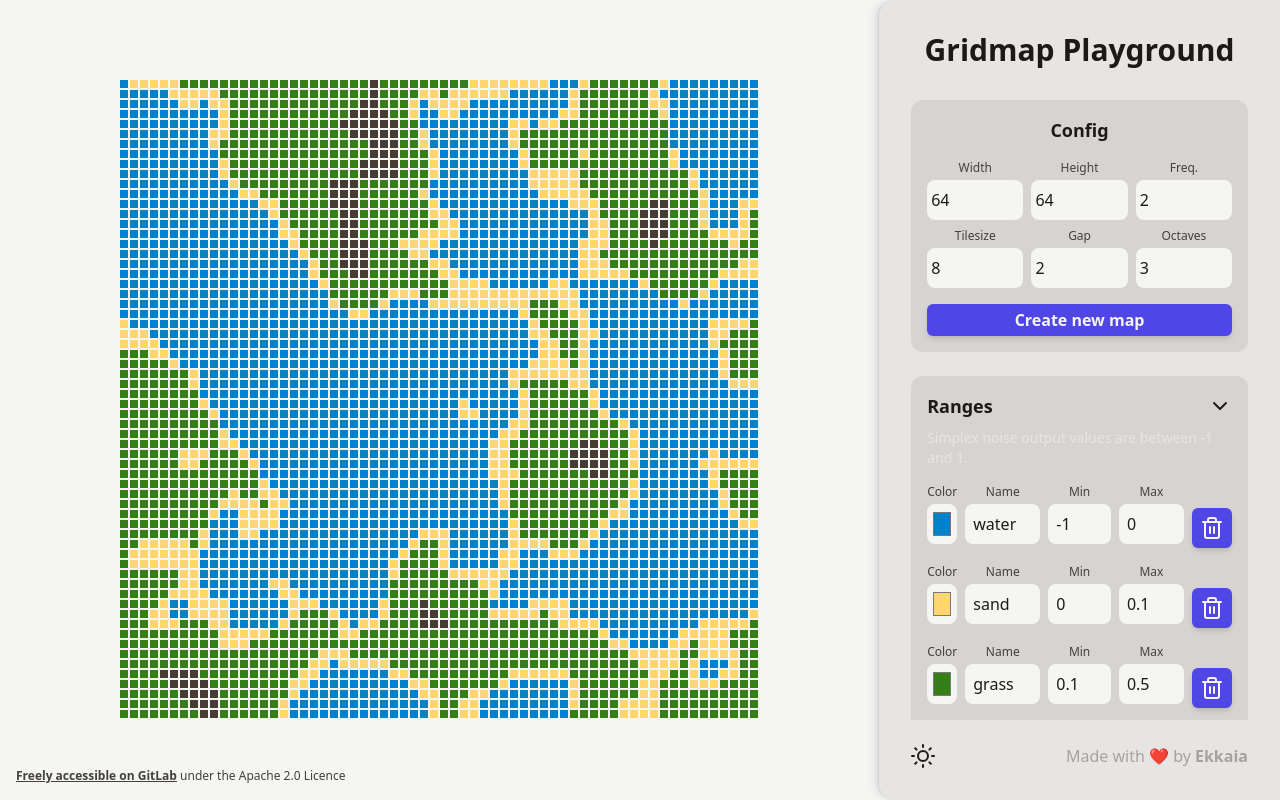
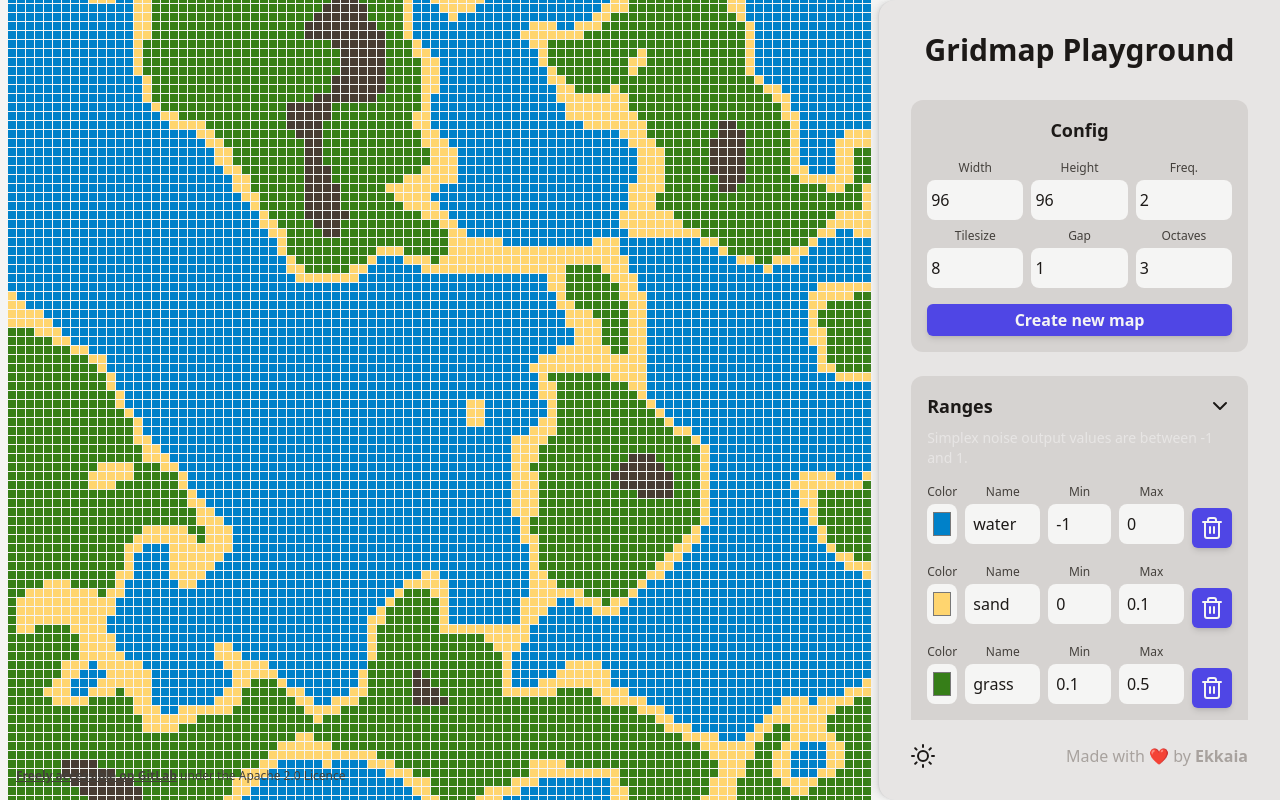
Before and after one commit to JMathRA/Map-grid, a Vue app: page / in a window 1280 px wide. Built offline with nearby package versions, Linux system fonts and the light colour scheme.

Commit message:
lazy on vmodel

```diff
--- a/src/App.vue
+++ b/src/App.vue
@@ -28,7 +28,7 @@
 									<input
 										class="rounded-lg text-stone-900 p-1 bg-stone-100 dark:bg-stone-300 placeholder-stone-500 h-10 w-full"
 										type="number"
-										v-model.number="config.width"
+										v-model.lazy="config.width"
 										id="width"
 										min="0"
 										max="1024"
@@ -45,7 +45,7 @@
 									<input
 										class="rounded-lg text-stone-900 p-1 bg-stone-100 dark:bg-stone-300 placeholder-stone-500 h-10 w-full"
 										type="number"
-										v-model.number="config.height"
+										v-model.lazy="config.height"
 										id="height"
 										min="0"
 										max="1024"
@@ -62,7 +62,7 @@
 									<input
 										class="rounded-lg text-stone-900 p-1 bg-stone-100 dark:bg-stone-300 placeholder-stone-500 h-10 w-full"
 										type="number"
-										v-model.number="config.frequency"
+										v-model.lazy="config.frequency"
 										id="frequency"
 										min="0"
 										max="1024"
@@ -79,7 +79,7 @@
 									<input
 										class="rounded-lg text-stone-900 p-1 bg-stone-100 dark:bg-stone-300 placeholder-stone-500 h-10 w-full"
 										type="number"
-										v-model.number="config.tilesize"
+										v-model.lazy="config.tilesize"
 										id="tilesize"
 										min="0"
 										max="1024"
@@ -96,7 +96,7 @@
 									<input
 										class="rounded-lg text-stone-900 p-1 bg-stone-100 dark:bg-stone-300 placeholder-stone-500 h-10 w-full"
 										type="number"
-										v-model.number="config.gap"
+										v-model.lazy="config.gap"
 										id="gap"
 										min="0"
 										max="1024"
@@ -113,7 +113,7 @@
 									<input
 										class="rounded-lg text-stone-900 p-1 bg-stone-100 dark:bg-stone-300 placeholder-stone-500 h-10 w-full"
 										type="number"
-										v-model.number="config.octaves"
+										v-model.lazy="config.octaves"
 										id="octaves"
 										min="0"
 										max="1024"
@@ -145,7 +145,7 @@
 										<input
 											class="rounded-lg text-stone-900 p-1 bg-stone-100 dark:bg-stone-300 placeholder-stone-500 h-10 w-full"
 											type="color"
-											v-model="colorRangeValue.color"
+											v-model.lazy="colorRangeValue.color"
 											:id="`color-${i}`"
 											:name="`color-${i}`"
 											required
@@ -174,7 +174,7 @@
 										<input
 											class="rounded-lg text-stone-900 p-2 bg-stone-100 dark:bg-stone-300 placeholder-stone-500 w-full"
 											type="number"
-											v-model.number="colorRangeValue.min"
+											v-model.lazy="colorRangeValue.min"
 											:id="`min-${i}`"
 											:name="`min-${i}`"
 											placeholder="Min..."
@@ -192,7 +192,7 @@
 										<input
 											class="rounded-lg text-stone-900 p-2 bg-stone-100 dark:bg-stone-300 placeholder-stone-500 w-full"
 											type="number"
-											v-model.number="colorRangeValue.max"
+											v-model.lazy="colorRangeValue.max"
 											:id="`max-${i}`"
 											:name="`max-${i}`"
 											placeholder="Max..."
@@ -342,7 +342,7 @@ const colorRangeValues = reactive<ColorRange[]>([
 	},
 ]);
 const isDarkMode = ref<boolean | undefined>(undefined);
-const config = reactive<Config>({ width: 64, height: 64, frequency: 2, tilesize: 8, gap: 2, octaves: 3 });
+const config = reactive<Config>({ width: 96, height: 96, frequency: 2, tilesize: 8, gap: 1, octaves: 3 });
 const newColorRange = ref<ColorRange>({
 	name: "",
 	color: "#000000",
```
